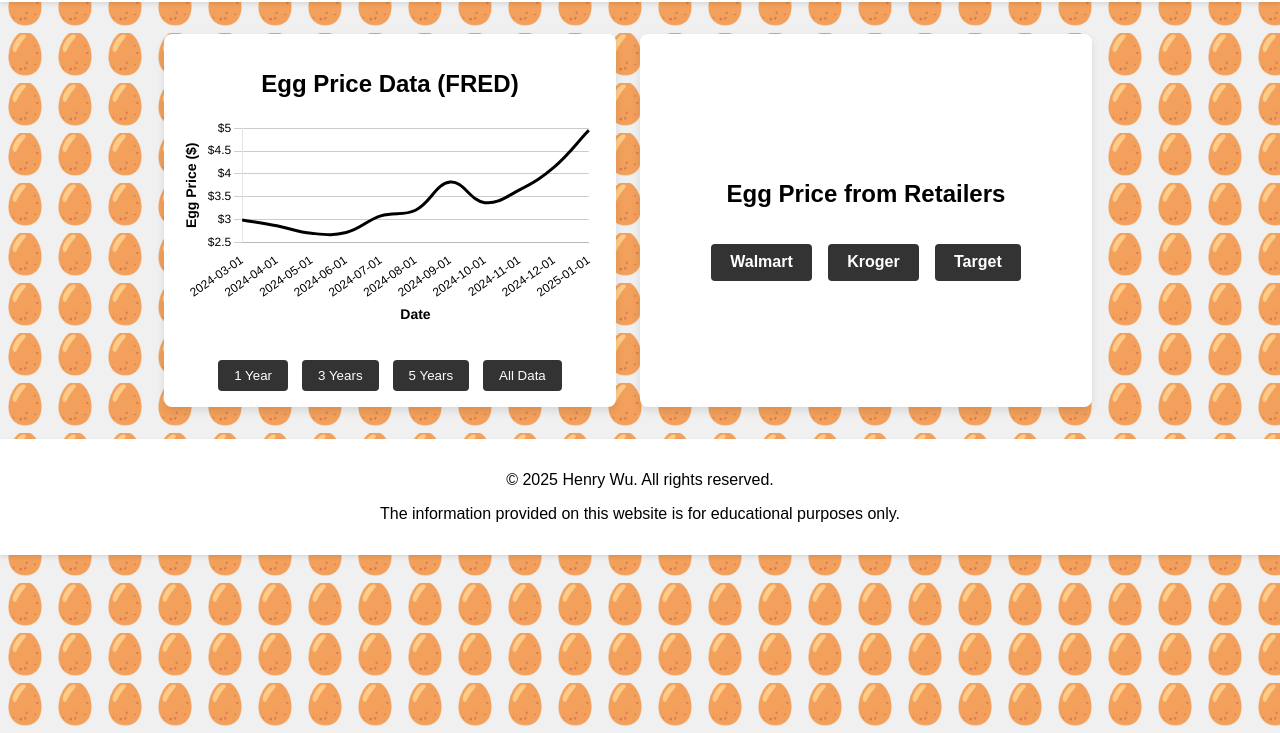
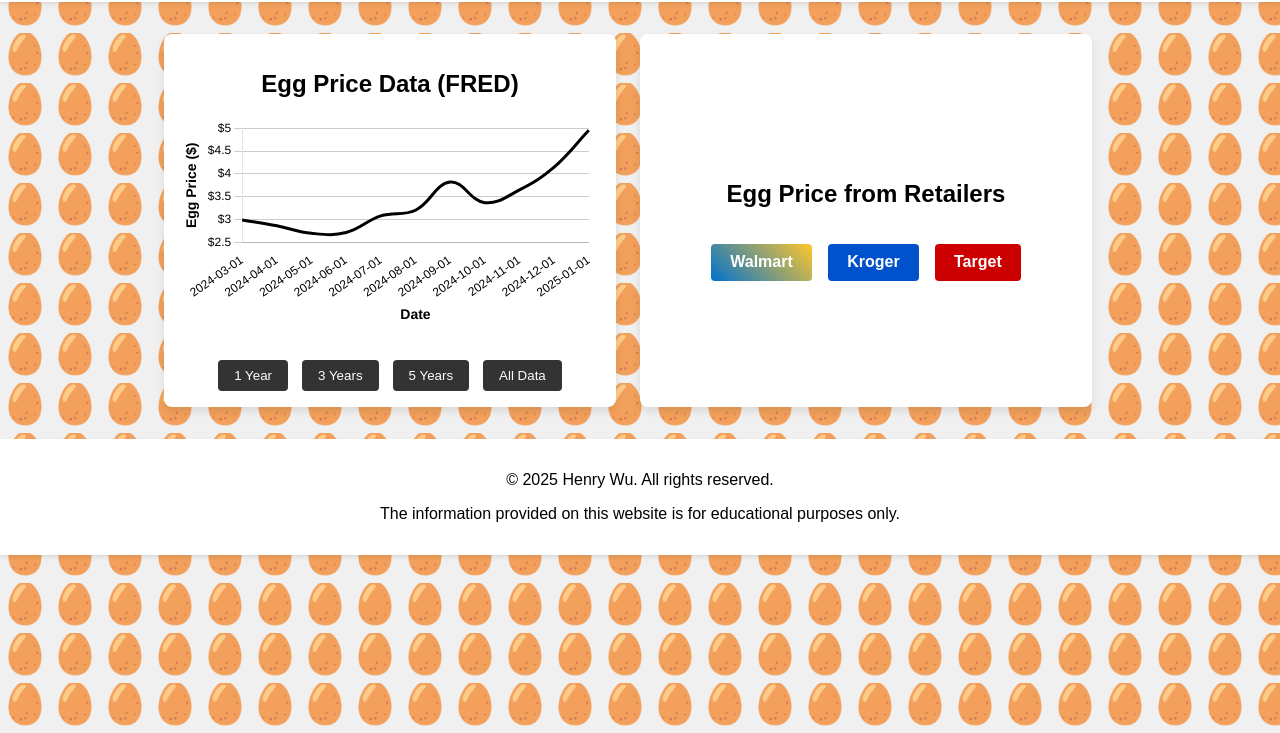
Before and after one commit to wu3089/egg-dashboard, a plain HTML site: page index.html in a window 1280 px wide. Shown: the part 67-800 px from the top of the page. Drawn offline with nearby package versions, Linux system fonts and the light colour scheme.

Commit message:
Update style.css

```diff
--- a/style.css
+++ b/style.css
@@ -86,14 +86,36 @@ main {
   font-weight: bold;
   text-decoration: none;
   color: #fff;
-  background-color: #333;
   border-radius: 4px;
-  transition: background-color 0.2s ease;
+  transition: background 0.2s ease;
   cursor: pointer;
 }
 
-.retailer-button:hover {
-  background-color: #555;
+/* Walmart: Blue to Yellow Gradient */
+.retailer-button.walmart {
+  background: linear-gradient(45deg, #0071ce, #ffc72c);
+}
+
+.retailer-button.walmart:hover {
+  background: linear-gradient(45deg, #005fa3, #e6b800);
+}
+
+/* Kroger: Solid Blue */
+.retailer-button.kroger {
+  background-color: #0052cc;
+}
+
+.retailer-button.kroger:hover {
+  background-color: #003399;
+}
+
+/* Target: Red */
+.retailer-button.target {
+  background-color: #cc0000;
+}
+
+.retailer-button.target:hover {
+  background-color: #a30000;
 }
 
 /* Retailer Product Card Styles */
```
